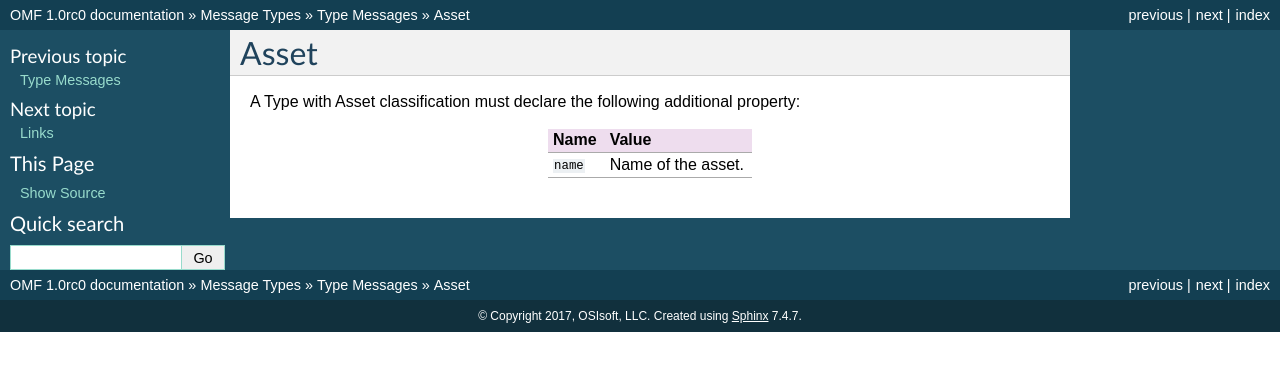
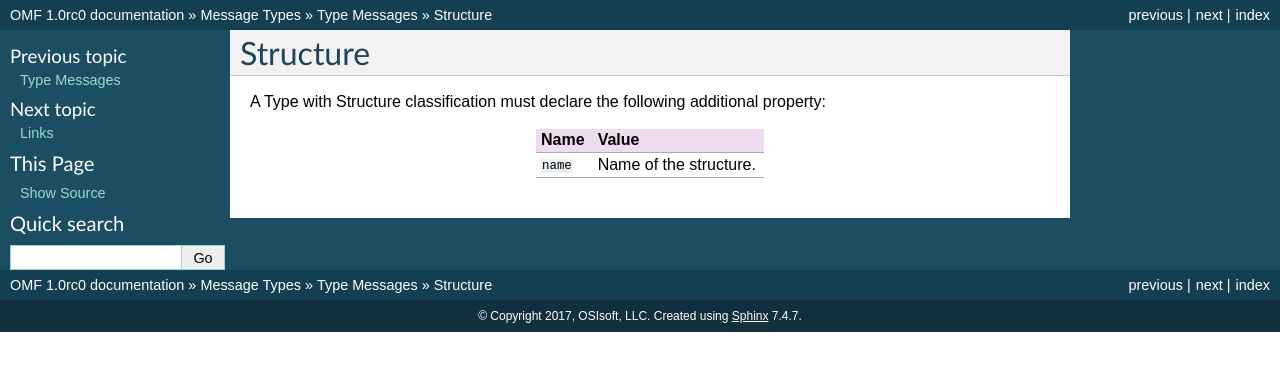
Before and after one commit to AVEVA/OMF-Docs, a Sphinx documentation site: the page built from docs/Structure_Types.rst, in a window 1280 px wide. Shown: the top 371 px of the page. Built offline with Sphinx 7.4.7, drawn with Linux system fonts in a browser that asks for light colours.

Commit message:
Renamed "Asset" to "Structure"

```diff
--- a/docs/Asset_Data.rst
+++ /dev/null
@@ -1,3 +0,0 @@
-Assets
-^^^^^^
-Assets must specify a ``name`` property. Because the  property marked as the ``index`` must be unique, the ``name`` property allows for multiple distinct assets.
--- a/docs/Data_Messages.rst
+++ b/docs/Data_Messages.rst
@@ -16,7 +16,7 @@ For each object, either Type or Group must be specified. If a Group is specified
 
 .. toctree::
 
-   Asset_Data
+   Structure_Data
    Link_Data
    Span_Data
    Data_Msg_Sample
--- /dev/null
+++ b/docs/Structure_Data.rst
@@ -0,0 +1,3 @@
+Structures
+^^^^^^^^^^
+Structures must specify a ``name`` property. Because the  property marked as the ``index`` must be unique, the ``name`` property allows for multiple distinct structures.
--- a/docs/Asset_Types.rst
+++ b/docs/Structure_Types.rst
@@ -1,10 +1,10 @@
-Asset
-^^^^^
+Structure
+^^^^^^^^^
 
-A Type with Asset classification must declare the following additional property:
+A Type with Structure classification must declare the following additional property:
 
 =================== =============================
 Name                Value
 =================== =============================
-``name``   	        Name of the asset.
+``name``   	        Name of the structure.
 =================== =============================
--- a/docs/Type_Messages.rst
+++ b/docs/Type_Messages.rst
@@ -11,7 +11,7 @@ The body of a Group message consists of an array of objects. The following keywo
 Name                Value
 =================== =============================
 ``id``   	        Unique identifier of the Type.
-``classification``  Optional, one of ``asset``, ``link``, or ``span``. Additional properties are required.
+``classification``  Optional, one of ``structure``, ``link``, or ``span``. Additional properties are required.
 ``version``         Optional version of the Type used by the Group. If omitted version 1.0.0.0 is assumed.
 ``name``            Optional friendly name for the Type.
 ``description``     Optional description for the Type.
@@ -26,7 +26,7 @@ Depending on the Type’s classification, additional properties are required.
 
 .. toctree::
 
-   Asset_Types
+   Structure_Types
    Link_Types
    Span_Types
    Property_Types_and_Formats
--- a/docs/Type_Msg_Sample.rst
+++ b/docs/Type_Msg_Sample.rst
@@ -36,7 +36,7 @@ Sample
 		"id": "Tank",
 		"version": "1.0.0.0",
 		"type": "object",
-		"classification": "asset",
+		"classification": "structure",
 		"properties": {
 			"Name": {
 				"type": "string",
--- a/docs/index.rst
+++ b/docs/index.rst
@@ -3,7 +3,7 @@
    You can adapt this file completely to your liking, but it should at least
    contain the root `toctree` directive.
 
-The OSIsoft Message Format v1.0RC0
+The OSIsoft Message Format v1.0RC1
 ==================================
 
 .. toctree::
```
